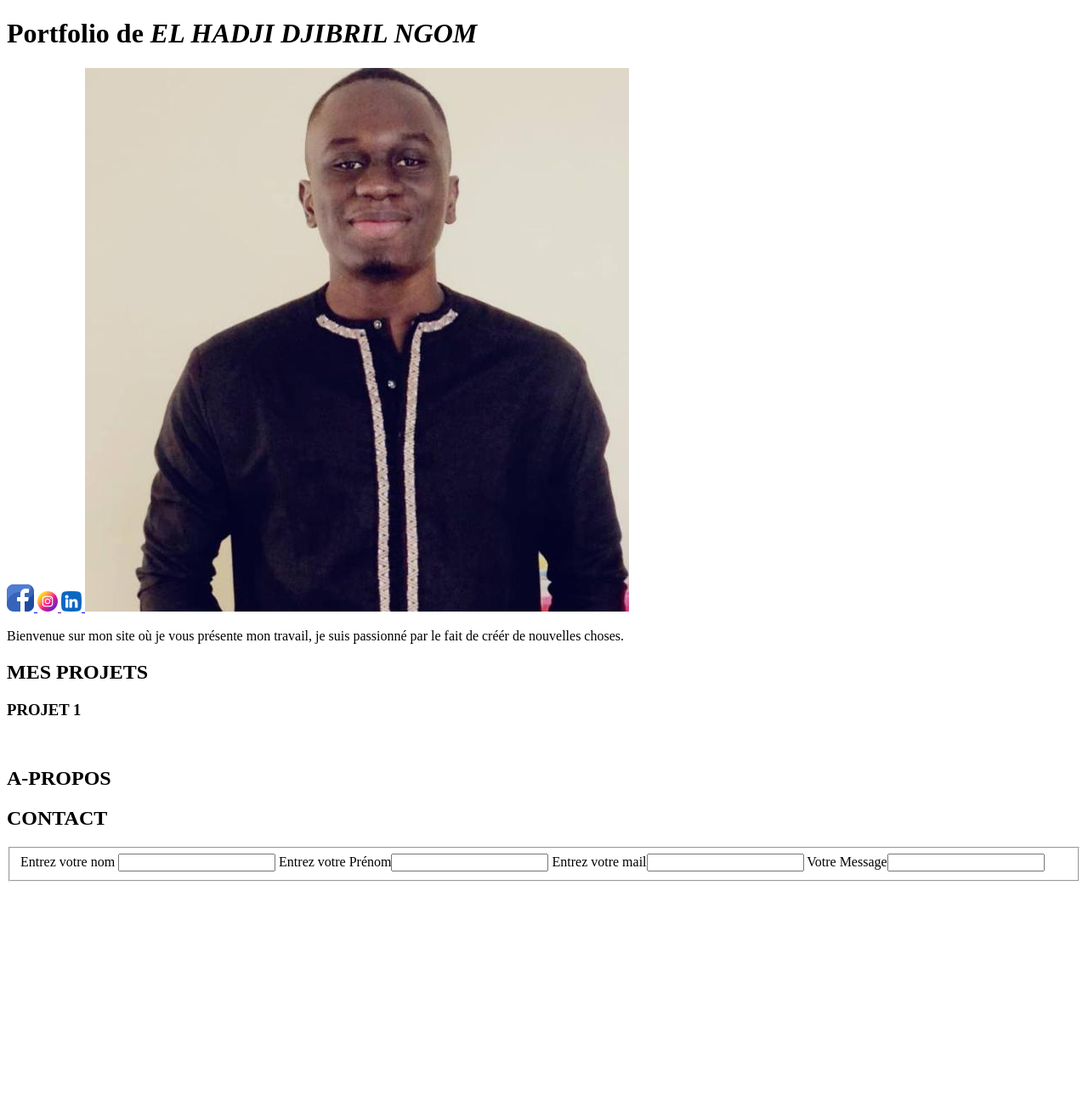
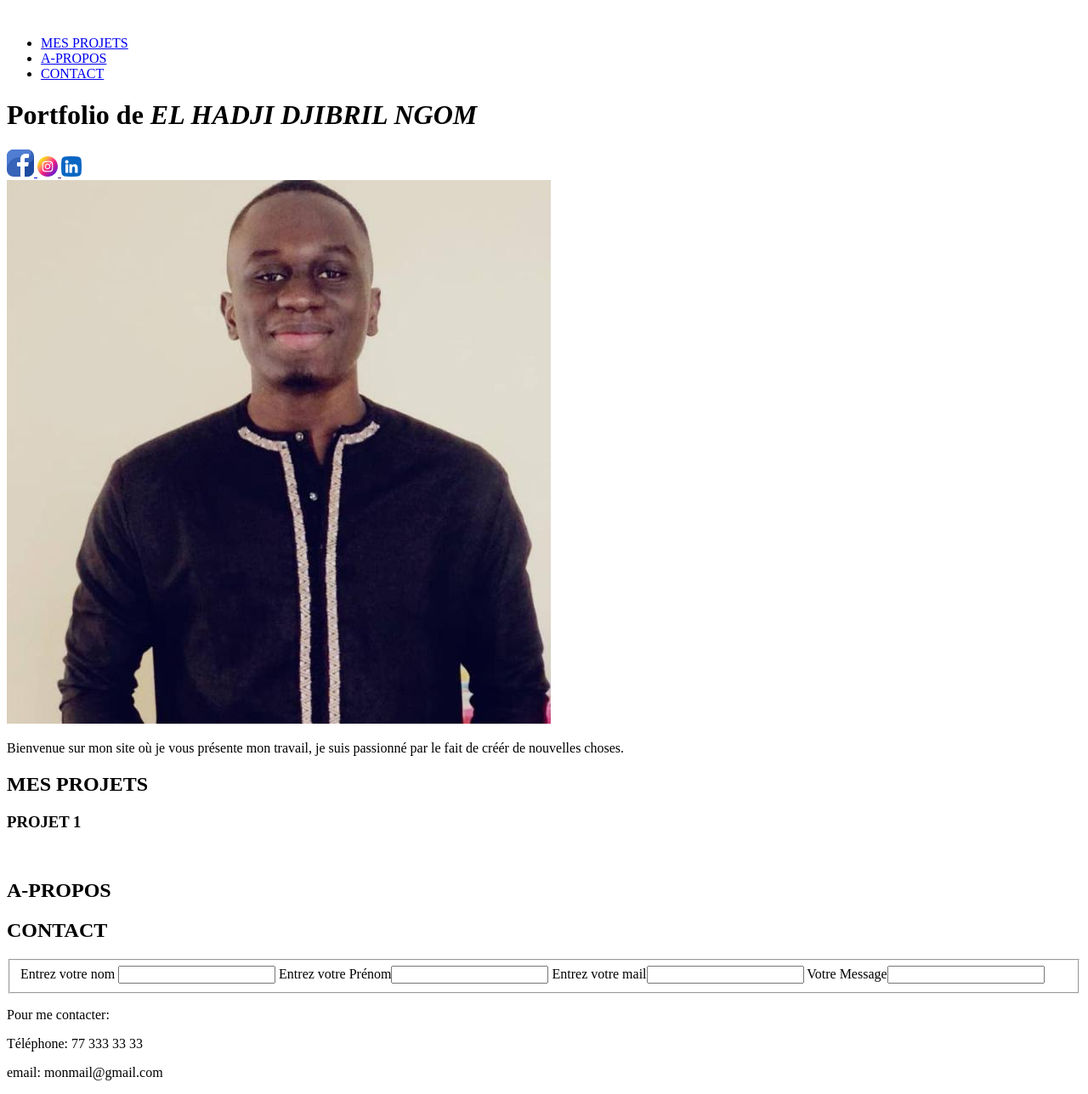
Before and after one commit to djibril29/HTML_PROJECT, a plain HTML site: page index.html in a window 1280 px wide. Shown: the whole page at 85% size. Before the commit the page ends 1046 px from the top, so only its background shows below. Drawn offline with Linux system fonts and the light colour scheme.

Commit message:
maj index.html

```diff
--- a/index.html
+++ b/index.html
@@ -6,6 +6,22 @@
 
     </head>
     <body>
+        <header>
+            <img src="" alt="">
+        </header>
+        <nav>
+            <ul>
+                <li>
+                    <a href="#mes-projets"> MES PROJETS</a>
+                </li>
+                <li>
+                    <a href="#a-propos">A-PROPOS</a>
+                </li>
+                <li>
+                    <a href="#contact">CONTACT</a>
+                </li>
+            </ul>
+        </nav>
         <main>
             <h1>Portfolio de <em>EL HADJI DJIBRIL NGOM</em></h1>
 
@@ -18,7 +34,7 @@
                 </a>
                  <a href="https://www.linkedin.com/in/djibril-ngom-7232221b3/">
                     <img src="images/linkedin.png" alt="logo linkedin">
-                </a>
+                </a> <br>
                 <img src="images/profil.jpeg" alt="photo Djibril">
             </div>
 
@@ -26,7 +42,7 @@
             <p></p>
 
             <section>
-                <h2>MES PROJETS</h2>
+                <h2 id="mes-projets">MES PROJETS</h2>
                 <div>
                     <h3> PROJET 1</h3>
                     <img src="" alt="">
@@ -36,17 +52,17 @@
             </section>
 
             <section>
-                <h2> A-PROPOS</h2>
+                <h2 id="a-propos"> A-PROPOS</h2>
             </section>
 
             <section>
-                <h2> CONTACT</h2>
+                <h2 id="contact"> CONTACT</h2>
                 <form action="">
                     <fieldset>
                         <label for="nom">Entrez votre nom <input type="text" id="nom"> </label>
                         <label for="prénom"> Entrez votre Prénom<input type="text" id="prénom"></label>
                         <label for="mail"> Entrez votre mail<input type="email" id="mail"> </label>
-                        <label for="message">Votre Message<input type="textarea" id="message"> </label>
+                        <label for="message">Votre Message<input type="textarea" id="message" name="zone-texte" rows="3" cols="30"> </label>
 
                     </fieldset>
 
@@ -54,6 +70,10 @@
             </section>
 
             <footer>
+
+                <p>Pour me contacter:</p>
+                <p>Téléphone: 77 333 33 33</p>
+                <p>email: monmail@gmail.com</p>
 
             </footer>
 
```
